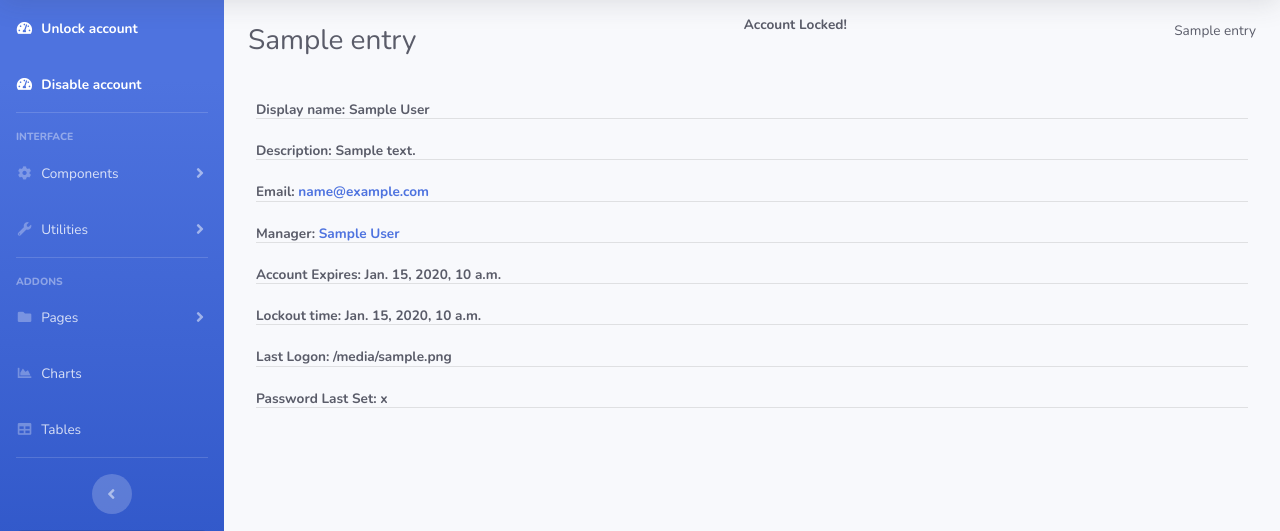
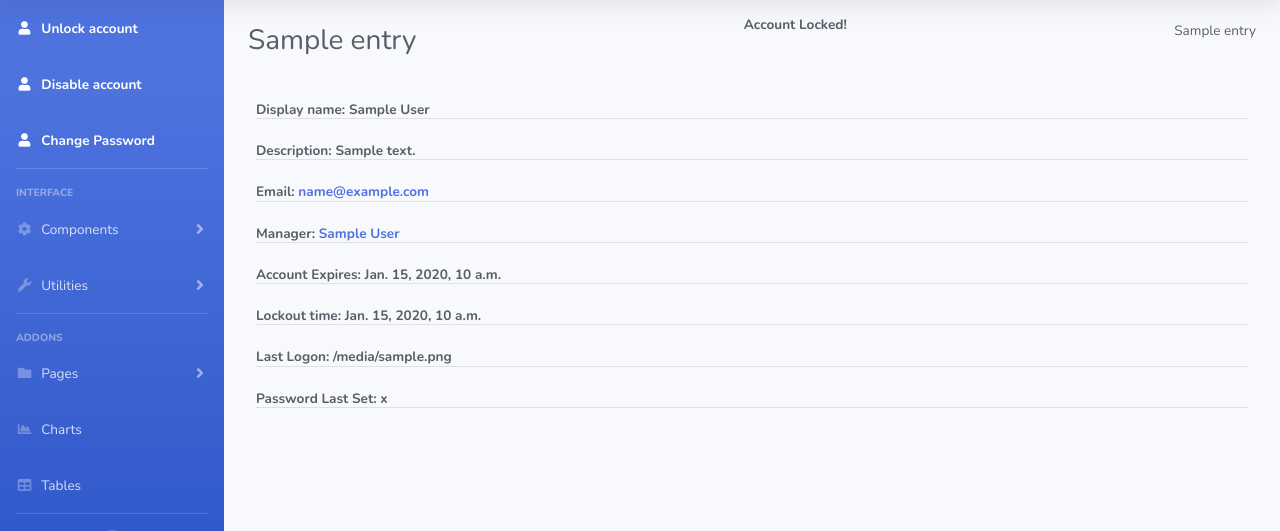
Before and after one commit to Gladyart/ADMgmtSite, a Django app: template main/templates/AD_user.html in a window 1280 px wide. Shown: the part 70-601 px from the top of the page. Run offline with Django 4.2, Linux system fonts and the light colour scheme; the template is opened without the code that fills it: most values are stand-ins (such as "Sample title", 1, 10 or a date in 2020); some libraries are stand-ins or nearby versions.

Commit message:
added chnage password button to html

```diff
--- a/main/ldap.py
+++ b/main/ldap.py
@@ -73,7 +73,10 @@ class ADUser(DCConnection):
         else:
             self.lockoutTime = entry.lockoutTime
             self.lockoutTimeRaw = int(entry.lockoutTime.raw_values[0].decode('utf-8'))
-        self.mail = entry.mail
+        if entry.mail == None:
+            self.mail = ""
+        else:
+            self.mail = entry.mail
         if entry.manager == None:
             self.manager = ""
         else:
--- a/main/templates/AD_user.html
+++ b/main/templates/AD_user.html
@@ -15,7 +15,7 @@
         {% if entry.lockoutTimeRaw != 0 %}
         <li class="nav-item active">
             <a class="nav-link" href="">
-                <i class="fas fa-fw fa-tachometer-alt"></i>
+                <i class="fas fa-fw fa-user"></i>
                 <span>Unlock account</span></a>
         </li>
         </li>
@@ -24,17 +24,21 @@
         {% if entry.userAccountControl == 514 or entry.userAccountControl == 66050%}
         <li class="nav-item active">
             <a class="nav-link" href="">
-                <i class="fas fa-fw fa-tachometer-alt"></i>
+                <i class="fas fa-fw fa-user"></i>
                 <span>Enable Account</span></a>
         </li>
         {% else %}
         <li class="nav-item active">
             <a class="nav-link" href="">
-                <i class="fas fa-fw fa-tachometer-alt"></i>
+                <i class="fas fa-fw fa-user"></i>
                 <span>Disable account</span></a>
         </li>
         {% endif %}
-
+        <li class="nav-item active">
+            <a class="nav-link" href="">
+                <i class="fas fa-fw fa-user"></i>
+                <span>Change Password</span></a>
+        </li>
 
 
         <!-- Divider -->
```
